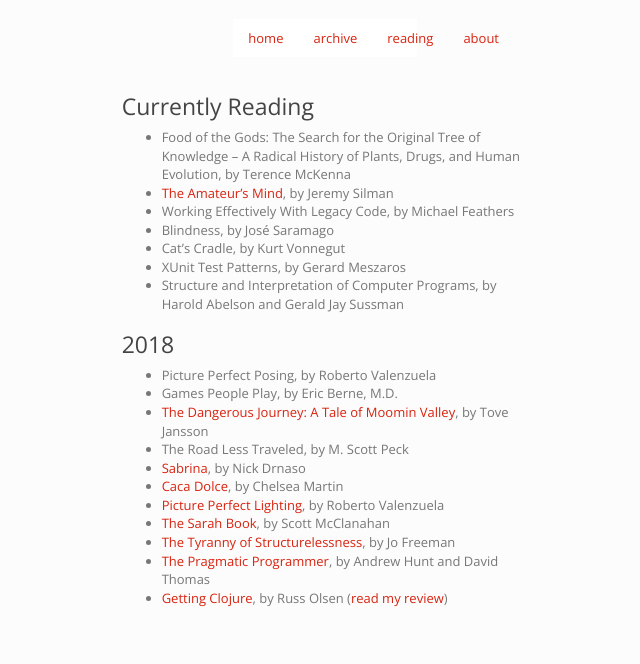
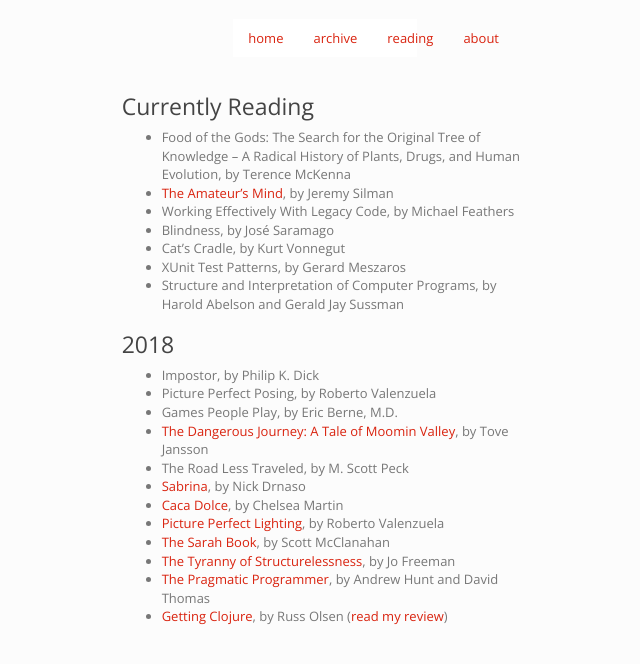
Before and after one commit to imtayadeway/imtayadeway.github.io, a Jekyll site: the page built from reading-list/index.md, in a window 1280 px wide. Shown: the top 664 px of the page, without its empty margins (315-955 px from the left). Built offline with Jekyll 4.4.1, drawn with Linux system fonts in a browser that asks for light colours.

Commit message:
Add impostor

```diff
--- a/reading-list/index.md
+++ b/reading-list/index.md
@@ -15,6 +15,7 @@
 
 ### 2018
 
+- Impostor, by Philip K. Dick
 - Picture Perfect Posing, by Roberto Valenzuela
 - Games People Play, by Eric Berne, M.D.
 - [The Dangerous Journey: A Tale of Moomin Valley][], by Tove Jansson
```
